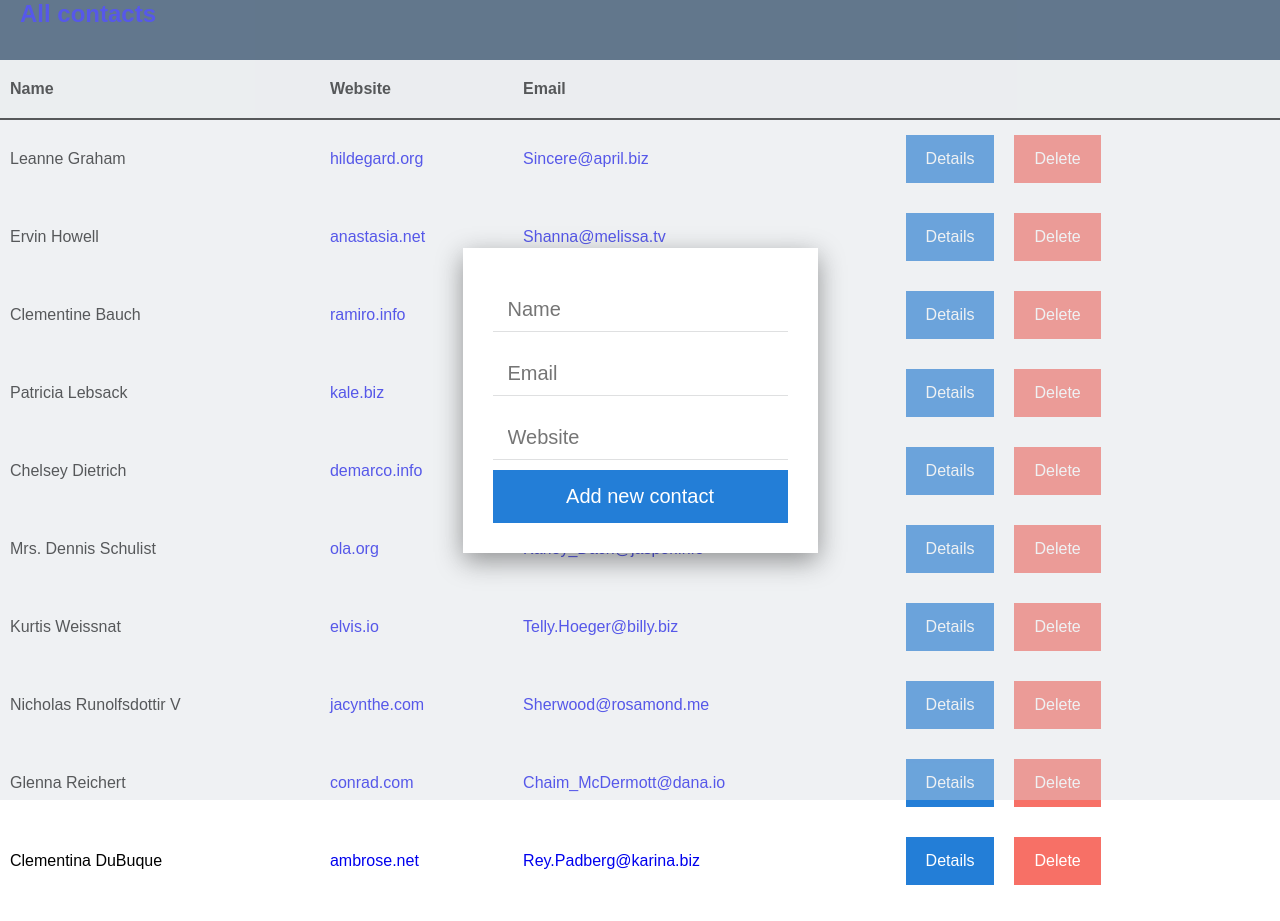
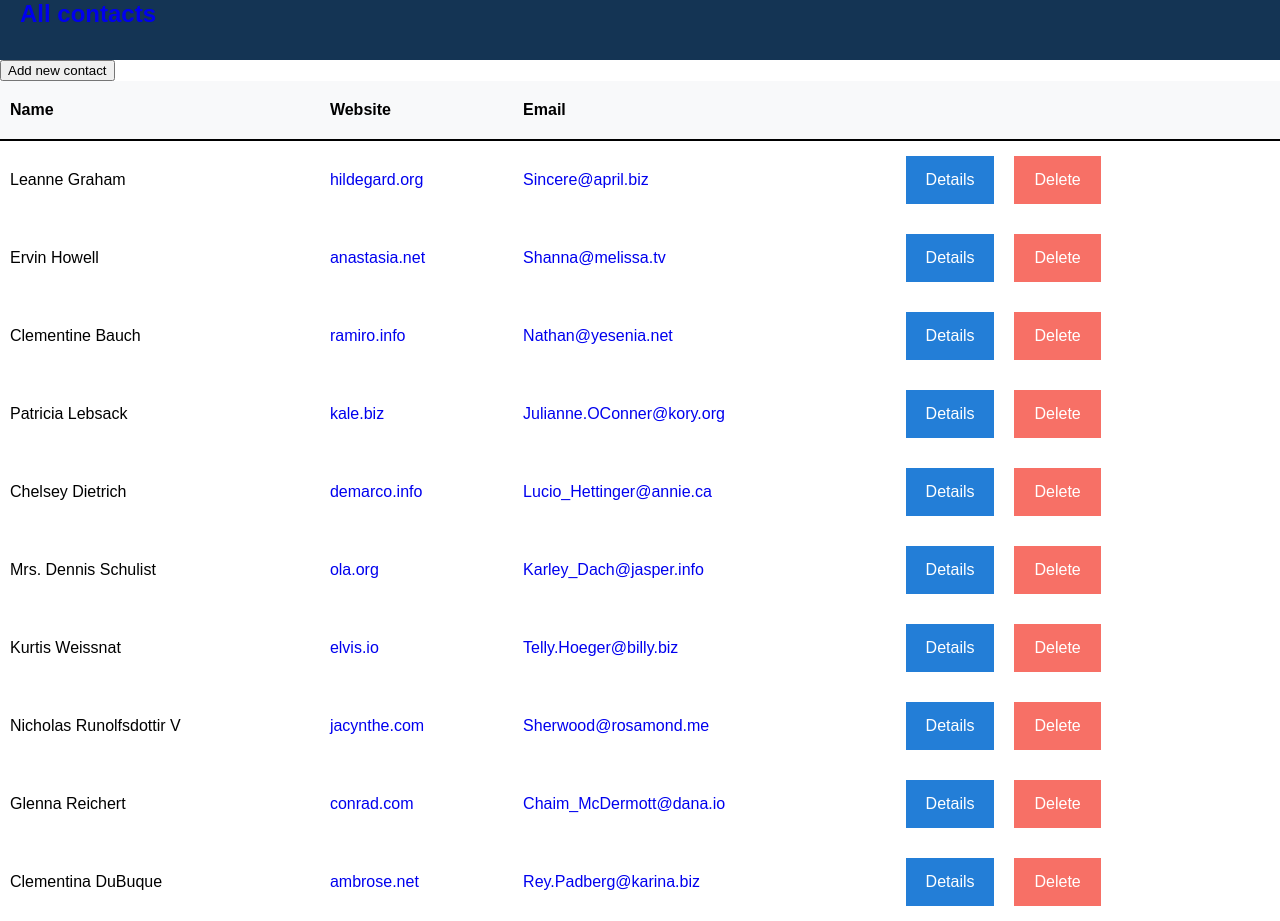
Before and after one commit to AndriiManyak/vue-spa-tt, a Vue app: page / in a window 1280 px wide. Before the commit the page ends 900 px from the top, so only its background shows below. Built offline with nearby package versions, Linux system fonts and the light colour scheme.

Commit message:
add style form contact form

```diff
--- a/src/components/NewContactForm.vue
+++ b/src/components/NewContactForm.vue
@@ -60,6 +60,12 @@ export default {
         email: '',
         website: '',
       };
+
+      this.hideForm();
+    },
+
+    hideForm() {
+      this.$emit('hide-contact-form');
     },
   },
 };
--- a/src/views/Contacts.vue
+++ b/src/views/Contacts.vue
@@ -1,7 +1,15 @@
 <template>
-  <div>
+  <div  class="contacts">
+    <button
+      type="button"
+      @click="showContactForm"
+    >
+      Add new contact
+    </button>
     <new-contact-form
+      v-if="isAdding"
       @add-contact="addContact"
+      @hide-contact-form="hideContactForm"
     >
     </new-contact-form>
     <contacts-table
@@ -20,6 +28,7 @@ export default {
   data() {
     return {
       contacts: store.contacts,
+      isAdding: false,
     };
   },
   components: {
@@ -33,20 +42,22 @@ export default {
         id: this.contacts.length + 1,
       });
     },
+
+    showContactForm() {
+      this.isAdding = true;
+    },
+
+    hideContactForm() {
+      this.isAdding = false;
+    },
   },
 };
 </script>
 
 <style scoped lang="scss">
 .contacts {
-  max-width: 1024px;
-  margin: auto;
-
- margin: 20px 0;
-
- &__table {
+  &__table {
     width: 100%;
-
   }
 }
 </style>
```
